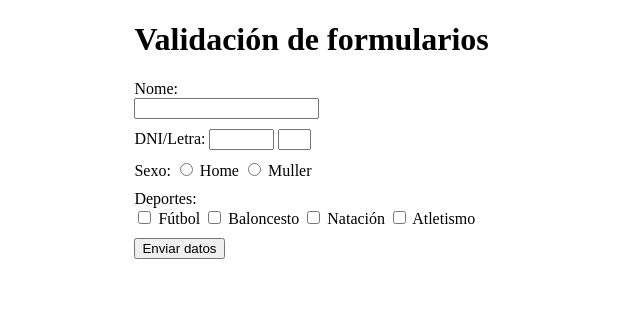
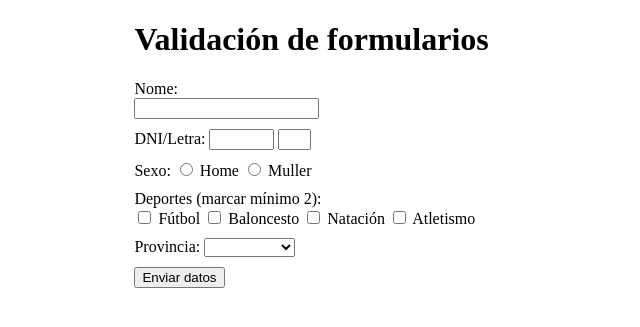
Before and after one commit to antonio-otero/iaw, a PHP site: page /13-formularios-validar.php in a window 1280 px wide. Shown: the top 327 px of the page, without its empty margins (0-640 px from the left). Run offline with PHP 8.4, Linux system fonts and the light colour scheme.

Commit message:
c├│digo iaw

```diff
--- a/php/13-formularios-validar.php
+++ b/php/13-formularios-validar.php
@@ -26,6 +26,8 @@
 
 	$dep=$_GET['dep'] ?? array(); //se non mandan datos, asumimos un array por defecto, para ter sempre o mesmo tipo de datos
 
+	$provincia=$_GET["provincia"]??"";
+
 
 	//var_dump($_GET);
 	/*
@@ -36,8 +38,7 @@
 	*/
 
 	$faltanDatos=0; // supoñemos en principio que non faltan datos
-	$dniError=false; //supoñemos en principio que o dni estará ben
-
+	$menxases=""; //para indicar menxases de datos incorrectos
 ?>
 
 
@@ -70,7 +71,7 @@
 				} else {
 					//a letra non se corresponde con dni
 					$clase="incorrecto";
-					$dniError=true;
+					$menxases.="A letra ou o DNI non son correctos<br>";
 				}
 
 			}
@@ -98,9 +99,25 @@
 			<label for="muller"> Muller</label>
 		</div>
 
+		<?php
+			if(count($dep)<2 && $_GET) { //menos de 2 deportes e formulario enviado
+				//$clase=count($dep)==0?"erro":"incorrecto";
+				if(count($dep)==0) {
+					$clase="erro";
+				} else {
+					$clase="incorrecto";
+					$menxases.="É obrigatorio marcar un mínomo de 2 deportes<br>";
+				}
+
+
+				$faltanDatos++;
+			} else
+				$clase=$_GET?"ok":"";
+		?>
+
 
 		<div class="campos">
-			<label>Deportes:</label><br>
+			<label class="<?php echo $clase ?>">Deportes (marcar mínimo 2):</label><br>
 			<input id="futbol" type="checkbox" value="F" name="dep[]" <?php echo in_array("F",$dep)?'checked':'' ?>>
 			<label for="futbol"> Fútbol</label>
 			<input id="baloncesto" type="checkbox" value="B" name="dep[]" <?php echo in_array("B",$dep)?'checked':'' ?>>
@@ -109,6 +126,18 @@
 			<label for="natacion"> Natación</label>
 			<input id="atletismo" type="checkbox" value="A" name="dep[]" <?php echo in_array("A",$dep)?'checked':'' ?>>
 			<label for="atletismo"> Atletismo</label>
+		</div>
+
+
+		<div class="campos">
+			<label for="provincia">Provincia:</label>
+			<select name="provincia" id="provincia">
+				<option value=""></option>
+				<option value="CO" <?php echo $provincia=='CO'?'selected':'' ?>>A Coruña</option>
+				<option value="LU" <?php echo $provincia=='LU'?'selected':'' ?>>Lugo</option>
+				<option value="OU" <?php echo $provincia=='OU'?'selected':'' ?>>Ourense</option>
+				<option value="PO" <?php echo $provincia=='PO'?'selected':'' ?>>Pontevedra</option>
+			</select>
 		</div>
 
 
@@ -122,15 +151,15 @@
 			<p>Formulario incorrecto, Faltan <?php echo $faltanDatos ?> datos</p>
 		</div>
 	<?php }
-	elseif($_GET && !$dniError) {?>
+	elseif($_GET && $menxases=="") {?>
 		<div id="correcto">
 			<p>Formulario completo</p>
 		</div>
 	<?php }
 
-	if($dniError) {
+	if($menxases!="") {
 		echo "\n<div id='incorrecto'>";
-		echo "\n<p>A letra ou o DNI non son correctos</p>";
+		echo "\n<p>$menxases</p>";
 		echo "\n</div>";
 	}
 
```
